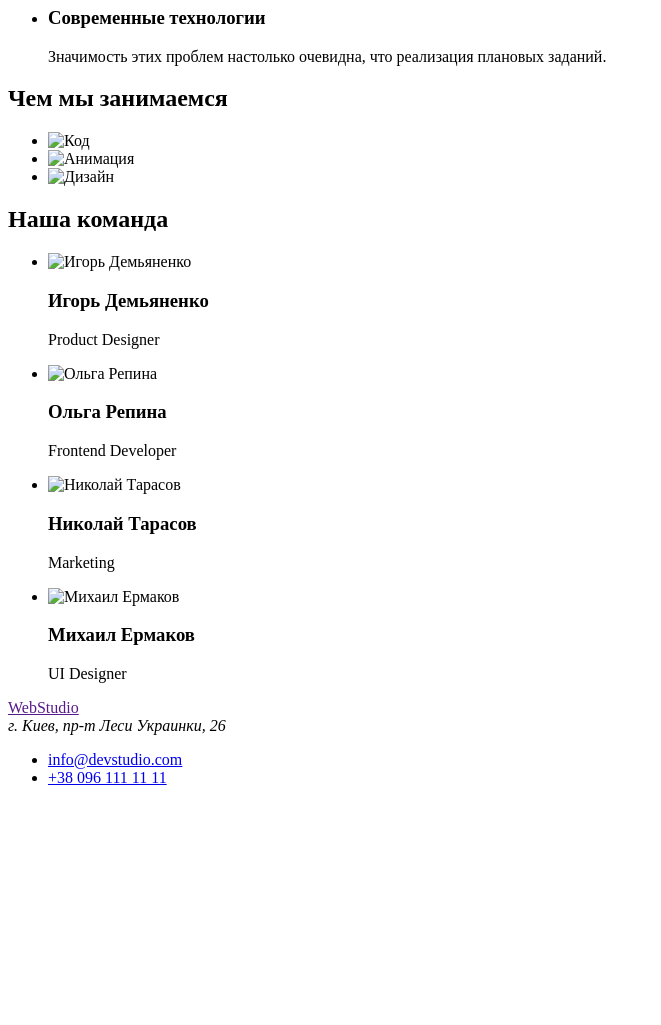
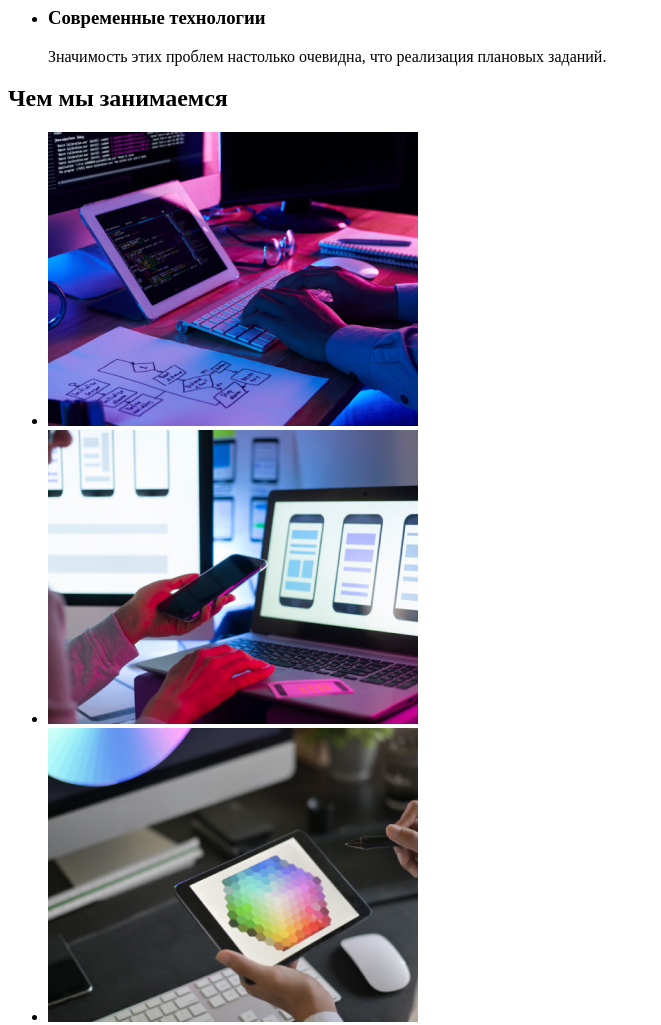
Before and after one commit to VikaZn/homework-1, a plain HTML site: page index.html in a window 1280 px wide. Shown: the part 480-1505 px from the top of the page, without its empty margins (0-661 px from the left). Before the commit the page ends 1283 px from the top, so only its background shows below. Drawn offline with Linux system fonts and the light colour scheme; the site is published under a folder, as on GitHub Pages, so addresses that start at the root find nothing.

Commit message:
photo changes

```diff
--- a/index.html
+++ b/index.html
@@ -10,15 +10,14 @@
 
 <body>
 
-    <!-- Верхняя линия -->
     <header>
+        <nav>
         <a href="/">WebStudio</a>
-        <nav>
-            <ul>
-                <li><a href="/index.html">Студия</a></li>
-                <li><a href="">Портфолио</a></li>
-                <li><a href="">Контакты</a></li>
-            </ul>
+        <ul>
+            <li><a href="/index.html">Студия</a></li>
+            <li><a href="">Портфолио</a></li>
+            <li><a href="">Контакты</a></li>
+        </ul>
         </nav>
 
         <ul>
@@ -27,15 +26,14 @@
         </ul>
     </header>
 
-    <!-- Майн -->
+
     <main>
-        <!-- Шапка -->
         <section>
             <h1>Эффективные решения для вашего бизнеса</h1>
             <button>Заказать услугу</button>
         </section>
 
-        <!-- Особенности -->
+
         <section>
             <ul>
                 <li>
@@ -57,43 +55,43 @@
             </ul>
         </section>
 
-        <!-- Чем мы занимаемся -->
+
         <section>
             <h2>Чем мы занимаемся</h2>
             <ul>
                 <li>
-                    <img src="/images/picture1.jpg" alt="Код" width="370">
+                    <img src="./images/picture1.jpg" alt="Код" width="370">
                 </li>
                 <li>
-                    <img src="/images/picture2.jpg" alt="Анимация" width="370">
+                    <img src="./images/picture2.jpg" alt="Анимация" width="370">
                 </li>
                 <li>
-                    <img src="/images/picture3.jpg" alt="Дизайн" width="370">
+                    <img src="./images/picture3.jpg" alt="Дизайн" width="370">
                 </li>
             </ul>
         </section>
 
-        <!-- Наша команда -->
+
         <section>
             <h2>Наша команда</h2>
             <ul>
                 <li>
-                    <img src="/images/Igor.jpg" width="270" alt="Игорь Демьяненко">
+                    <img src="./images/Igor.jpg" width="270" alt="Игорь Демьяненко">
                     <h3>Игорь Демьяненко</h3>
                     <p>Product Designer</p>
                 </li>
                 <li>
-                    <img src="/images/Olga.jpg" width="270" alt="Ольга Репина">
+                    <img src="./images/Olga.jpg" width="270" alt="Ольга Репина">
                     <h3>Ольга Репина</h3>
                     <p>Frontend Developer</p>
                 </li>
                 <li>
-                    <img src="/images/Nikolay.jpg" width="270" alt="Николай Тарасов">
+                    <img src="./images/Nikolay.jpg" width="270" alt="Николай Тарасов">
                     <h3>Николай Тарасов</h3>
                     <p>Marketing</p>
                 </li>
                 <li>
-                    <img src="/images/mihail.jpg" width="270" alt="Михаил Ермаков">
+                    <img src="./images/mihail.jpg" width="270" alt="Михаил Ермаков">
                     <h3>Михаил Ермаков</h3>
                     <p>UI Designer</p>
                 </li>
@@ -101,7 +99,6 @@
         </section>
     </main>
 
-    <!-- Подвал -->
     <footer>
         <a href="">WebStudio</a>
         <address>г. Киев, пр-т Леси Украинки, 26</address>
```
